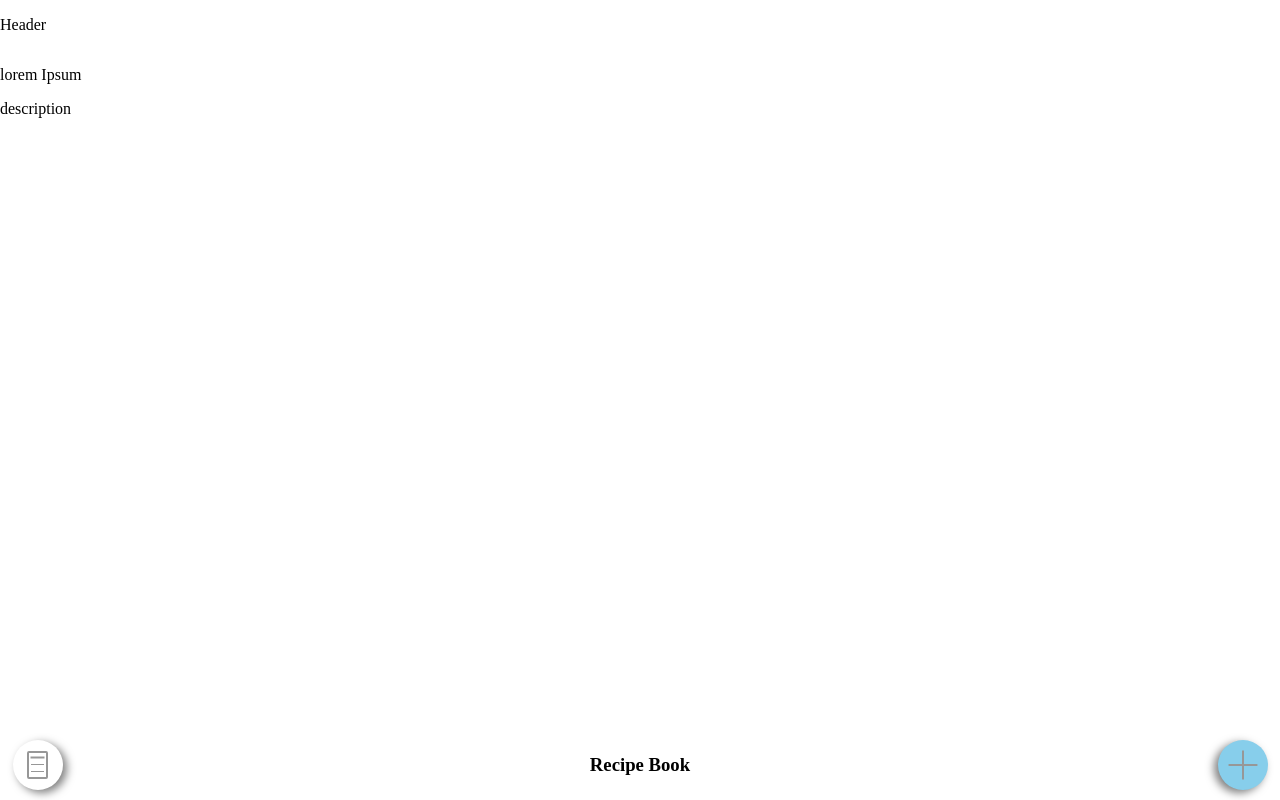
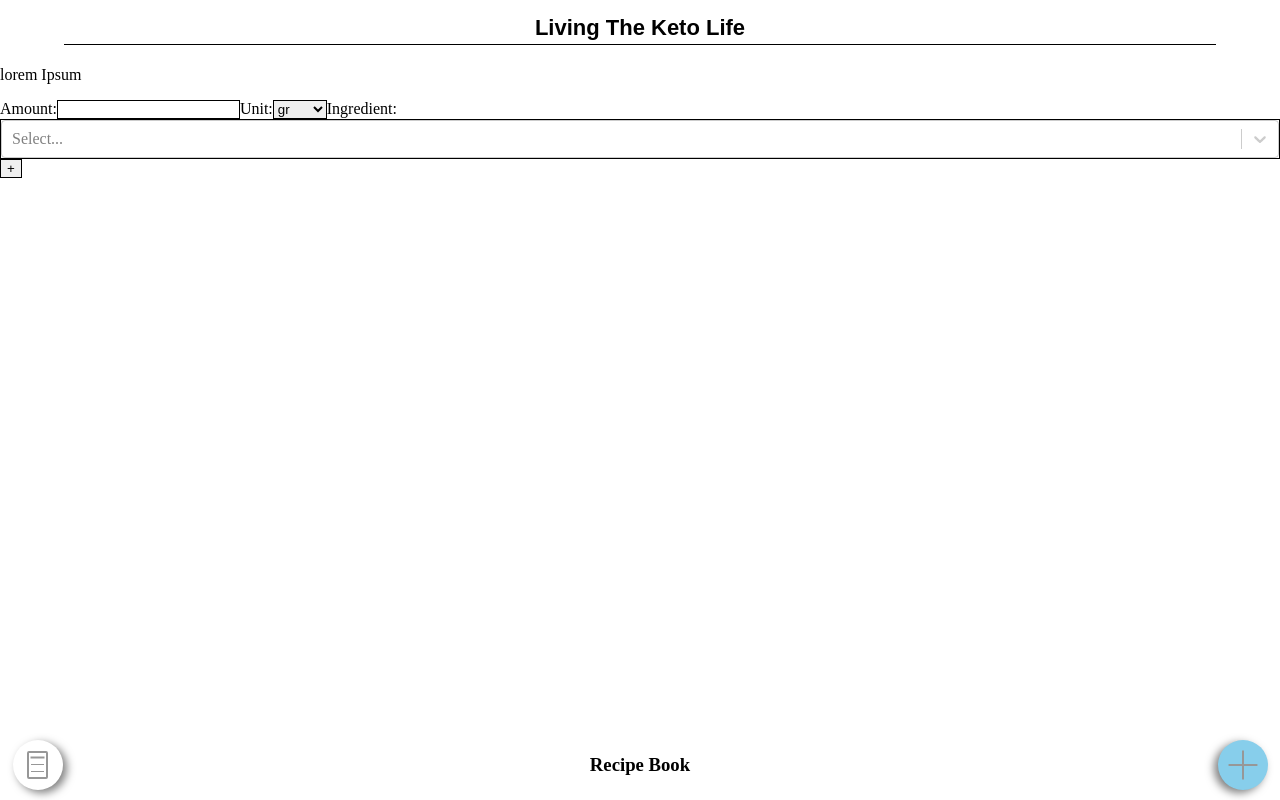
Before and after one commit to psclahr/Living-The-Keto-Life, a React (Create React App) app: page /create in a window 1280 px wide. Built offline with nearby package versions, Linux system fonts and the light colour scheme.

Commit message:
Final commit before merge

```diff
--- /dev/null
+++ b/src/Header/Header.js
@@ -0,0 +1,29 @@
+import React from "react";
+import styled from "styled-components";
+
+const StyledHeader = styled.h1`
+  font-size: 22px;
+  font-family: sans-serif;
+`;
+
+const Line = styled.div`
+  width: 90%;
+  height: 1px;
+  margin-top: 3px;
+  background: black;
+`;
+const Flex = styled.div`
+  display: flex;
+  justify-content: center;
+`;
+
+export default function Header() {
+  return (
+    <StyledHeader>
+      <Flex>Living The Keto Life</Flex>
+      <Flex>
+        <Line />
+      </Flex>
+    </StyledHeader>
+  );
+}
--- a/src/app/App.js
+++ b/src/app/App.js
@@ -5,13 +5,14 @@ import RecipePreviewPage from "../recipeList/RecipePreviewPage";
 import CreatePage from "../createRecipe/CreatePage";
 import GlobalStyle from "./GlobalStyle";
 import Grid from "./Grid";
+import Header from "../Header/Header";
 
 function App() {
   return (
     <BrowserRouter>
       <GlobalStyle />
       <Grid>
-        <p>Header</p>
+        <Header />
         <Switch>
           <Route exact path="/" component={RecipePreviewPage} />
           <Route path="/create" component={CreatePage} />
--- a/src/app/Grid.js
+++ b/src/app/Grid.js
@@ -1,6 +1,6 @@
 import styled from "styled-components";
 
-export default styled.body`
+export default styled.main`
   display: grid;
   grid-template-rows: 50px auto 70px;
   height: 100vh;
--- a/src/createRecipe/CreatePage.js
+++ b/src/createRecipe/CreatePage.js
@@ -1,5 +1,6 @@
 import React from "react";
 import styled from "styled-components";
+import InputIngredient from "./InputIngredient";
 
 const CreatePageGrid = styled.div``;
 
@@ -7,7 +8,7 @@ export default function CreatePage() {
   return (
     <CreatePageGrid>
       <p>lorem Ipsum</p>
-      <div>description</div>
+      <InputIngredient />
     </CreatePageGrid>
   );
 }
```
